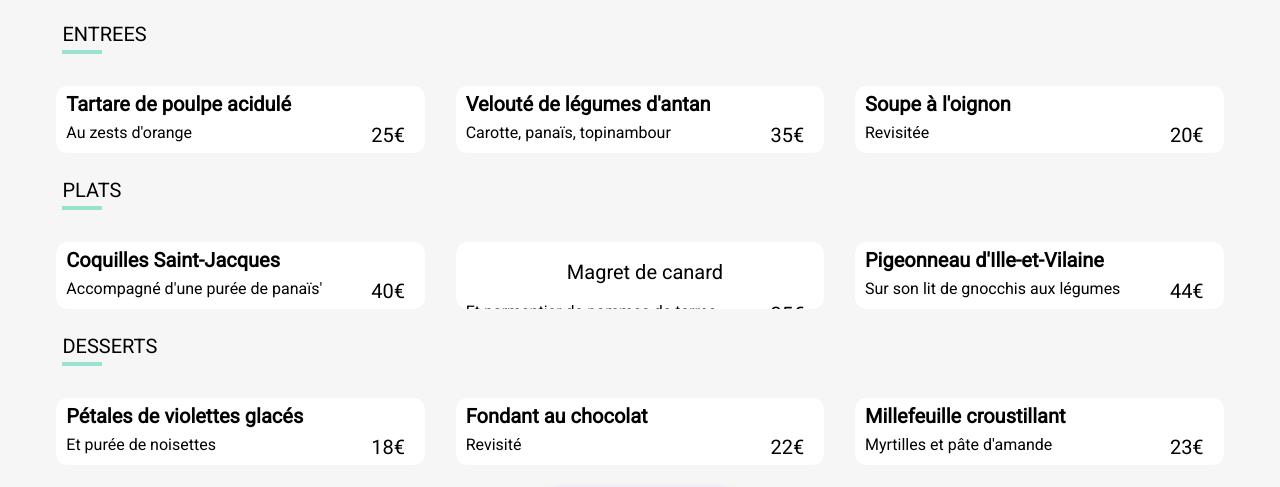
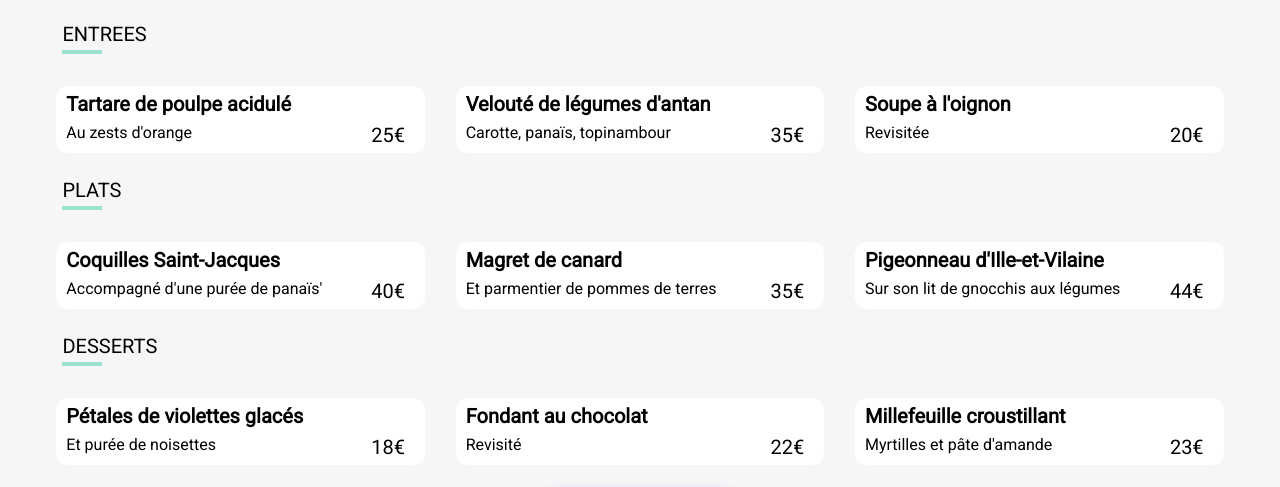
Before and after one commit to almoha73/AgnesBeaumatin_3_10012022, a website: page html/francaise.html in a window 1280 px wide. Shown: the part 298-785 px from the top of the page. Drawn offline with Linux system fonts and the light colour scheme; a web font is replaced by a local one.

Commit message:
modif resto à la francaise magret de canard

```diff
--- a/html/francaise.html
+++ b/html/francaise.html
@@ -85,7 +85,7 @@
 
             <article class="plats__box">
                 <div class="plats">
-                    <p><Main>Magret de canard</Main></p>
+                    <p>Magret de canard</p>
                     <div class="plat">
                         <p>Et parmentier de pommes de terres</p>
                         <span class="">35€</span>
```
